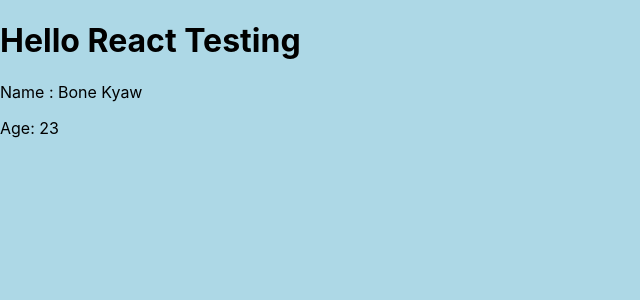
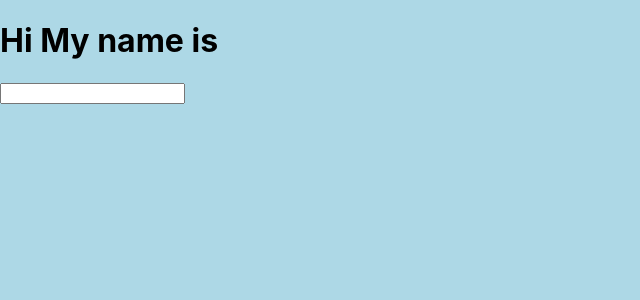
Before and after one commit to Bonekyaw/React-Project, a React (Create React App) app: page / in a window 1280 px wide. Shown: the top 300 px of the page, without its empty margins (0-640 px from the left). Built offline with nearby package versions, Linux system fonts and the light colour scheme.

Commit message:
state & input

```diff
--- a/src/App.js
+++ b/src/App.js
@@ -1,27 +1,32 @@
 import React, {Component} from 'react';
 
 class App extends Component  {
-
-	constructor(){
-		super();
-		this.state = {
-			name: 'Bone Kyaw',
-			age : 23,
-		}
-	}
 	render() {
 		return (
 			<div>
-				<h1>Hello React {this.props.name}</h1>
-				<p>Name : {this.state.name}</p>
-				<p>Age: {this.state.age}</p>
+				<h1>Hi My name is {this.props.name}</h1>
 			</div>
 			)
 	}
 }
 class Hello extends Component {
+	constructor(){
+		super();
+		this.state = {
+			name : null
+		}
+		this.handleChange = this.handleChange.bind(this);
+	}
+	handleChange(e){
+		this.setState({name: e.target.value})
+	}
 	render() {
-		return <App name="Testing"/>
+		return (
+			<div>
+				<App name={this.state.name}/>
+				<input type="text" onKeyDown={this.handleChange}/>
+			</div>
+			)
 	}
 }
 export default Hello;
```
